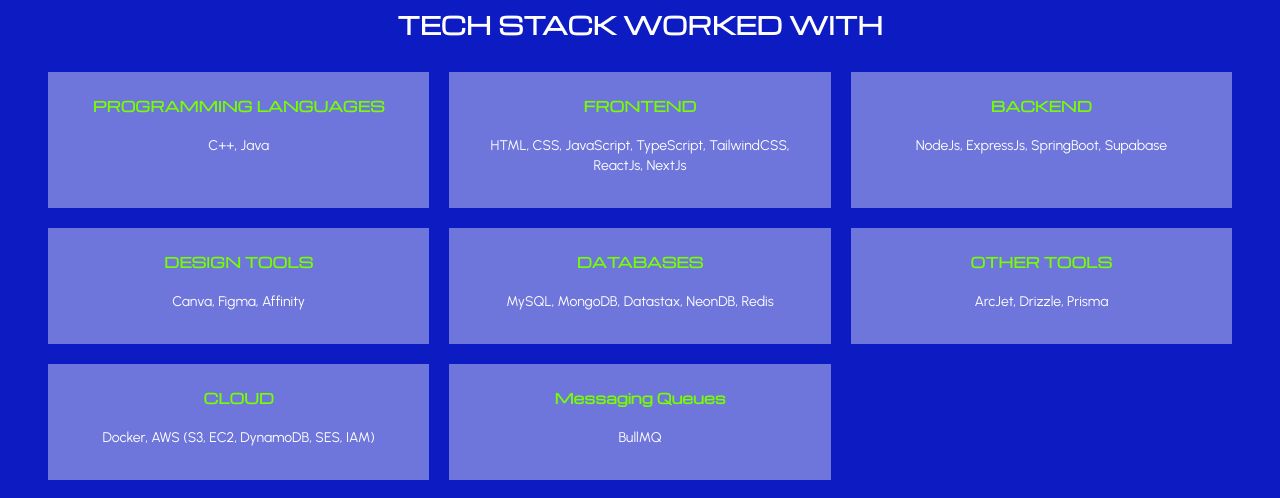
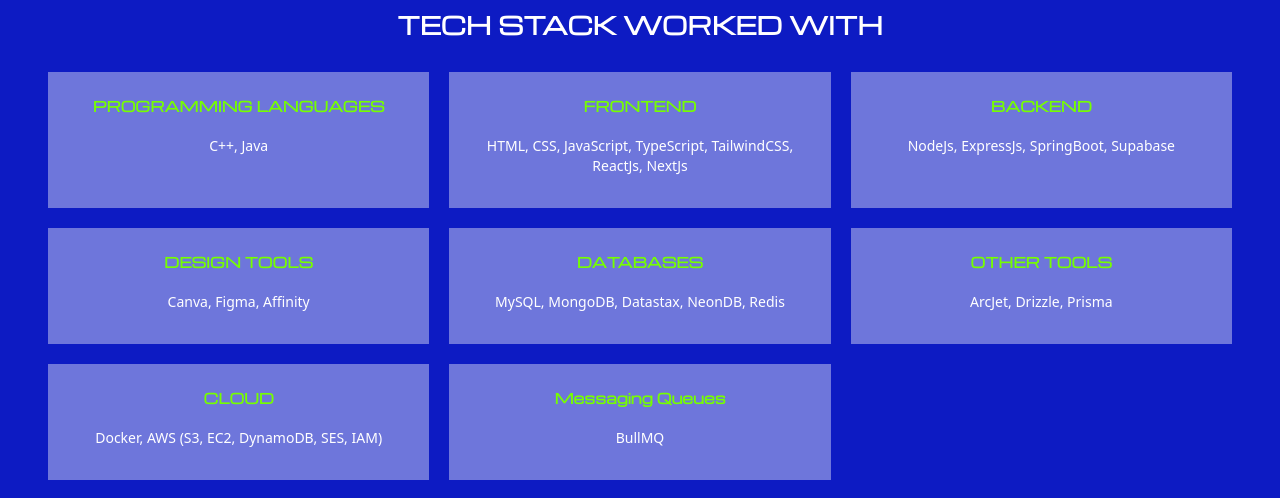
Before and after one commit to isudiptodas/isudiptodas_portfolio, a Next.js app: page / in a window 1280 px wide. Shown: the part 1500-1998 px from the top of the page. Built offline with nearby package versions, Linux system fonts and the light colour scheme; a web font is replaced by a local one.

Commit message:
Update page.tsx

```diff
--- a/src/app/page.tsx
+++ b/src/app/page.tsx
@@ -228,35 +228,35 @@
 
             <div className={`bg-white/40 w-full pt-6 pb-8 px-4 flex flex-col justify-start items-center`}>
               <h3 className={`w-full text-center font-Michroma font-bold text-[#76fe00] text-sm`}>PROGRAMMING LANGUAGES</h3>
-              <p className="w-full text-center mt-5 font-Urbanist text-white text-sm">C++, Java</p>
+              <p className="w-full text-center mt-5 text-white text-sm">C++, Java</p>
             </div>
             <div className={`bg-white/40 w-full pt-6 pb-8 px-4 flex flex-col justify-start items-center`}>
               <h3 className={`w-full text-center font-Michroma font-bold text-[#76fe00] text-sm`}>FRONTEND</h3>
-              <p className="w-full text-center mt-5 font-Urbanist text-white text-sm">HTML, CSS, JavaScript, TypeScript, TailwindCSS, ReactJs, NextJs</p>
+              <p className="w-full text-center mt-5 text-white text-sm">HTML, CSS, JavaScript, TypeScript, TailwindCSS, ReactJs, NextJs</p>
             </div>
             <div className={`bg-white/40 w-full pt-6 pb-8 px-4 flex flex-col justify-start items-center`}>
               <h3 className={`w-full text-center font-Michroma font-bold text-[#76fe00] text-sm`}>BACKEND</h3>
-              <p className="w-full text-center mt-5 font-Urbanist text-white text-sm">NodeJs, ExpressJs, SpringBoot, Supabase</p>
+              <p className="w-full text-center mt-5 text-white text-sm">NodeJs, ExpressJs, SpringBoot, Supabase</p>
             </div>
             <div className={`bg-white/40 w-full pt-6 pb-8 px-4 flex flex-col justify-start items-center`}>
               <h3 className={`w-full text-center font-Michroma font-bold text-[#76fe00] text-sm`}>DESIGN TOOLS</h3>
-              <p className="w-full text-center mt-5 font-Urbanist text-white text-sm">Canva, Figma, Affinity</p>
+              <p className="w-full text-center mt-5 text-white text-sm">Canva, Figma, Affinity</p>
             </div>
             <div className={`bg-white/40 w-full pt-6 pb-8 px-4 flex flex-col justify-start items-center`}>
               <h3 className={`w-full text-center font-Michroma font-bold text-[#76fe00] text-sm`}>DATABASES</h3>
-              <p className="w-full text-center mt-5 font-Urbanist text-white text-sm">MySQL, MongoDB, Datastax, NeonDB, Redis</p>
+              <p className="w-full text-center mt-5 text-white text-sm">MySQL, MongoDB, Datastax, NeonDB, Redis</p>
             </div>
             <div className={`bg-white/40 w-full pt-6 pb-8 px-4 flex flex-col justify-start items-center`}>
               <h3 className={`w-full text-center font-Michroma font-bold text-[#76fe00] text-sm`}>OTHER TOOLS</h3>
-              <p className="w-full text-center mt-5 font-Urbanist text-white text-sm">ArcJet, Drizzle, Prisma</p>
+              <p className="w-full text-center mt-5 text-white text-sm">ArcJet, Drizzle, Prisma</p>
             </div>
             <div className={`bg-white/40 w-full pt-6 pb-8 px-4 flex flex-col justify-start items-center`}>
               <h3 className={`w-full text-center font-Michroma font-bold text-[#76fe00] text-sm`}>CLOUD</h3>
-              <p className="w-full text-center mt-5 font-Urbanist text-white text-sm">Docker, AWS (S3, EC2, DynamoDB, SES, IAM)</p>
+              <p className="w-full text-center mt-5 text-white text-sm">Docker, AWS (S3, EC2, DynamoDB, SES, IAM)</p>
             </div>
             <div className={`bg-white/40 w-full pt-6 pb-8 px-4 flex flex-col justify-start items-center`}>
               <h3 className={`w-full text-center font-Michroma font-bold text-[#76fe00] text-sm`}>Messaging Queues</h3>
-              <p className="w-full text-center mt-5 font-Urbanist text-white text-sm">BullMQ</p>
+              <p className="w-full text-center mt-5 text-white text-sm">BullMQ</p>
             </div>
           </div>
         </div>
@@ -299,7 +299,7 @@
                 {item.list.map((line, index) => {
                   return <p key={index} className={`w-full flex justify-start items-center gap-2 text-[10px] lg:text-sm text-black`}><span className={`text-green-600 text-[12px] xl:text-lg`}>✓</span> {line}</p>
                 })}
-                <p className={`w-full py-2 text-start flex justify-start items-center gap-2 text-[10px] lg:text-lg`}><span className={`font-bold`}>$</span> Contact for pricing details</p>
+                <p className={`w-full py-2 text-start flex justify-start items-center gap-2 text-sm lg:text-lg`}><span className={`font-bold`}>$</span> Contact for pricing details</p>
                 <p onClick={() => setHiringVisible(true)} className={`w-full py-3 mt-2 rounded-md bg-black text-white font-semibold text-center text-sm cursor-pointer active:opacity-75 duration-200 ease-in-out`}>Work with me</p>
               </div>
             })}
```
